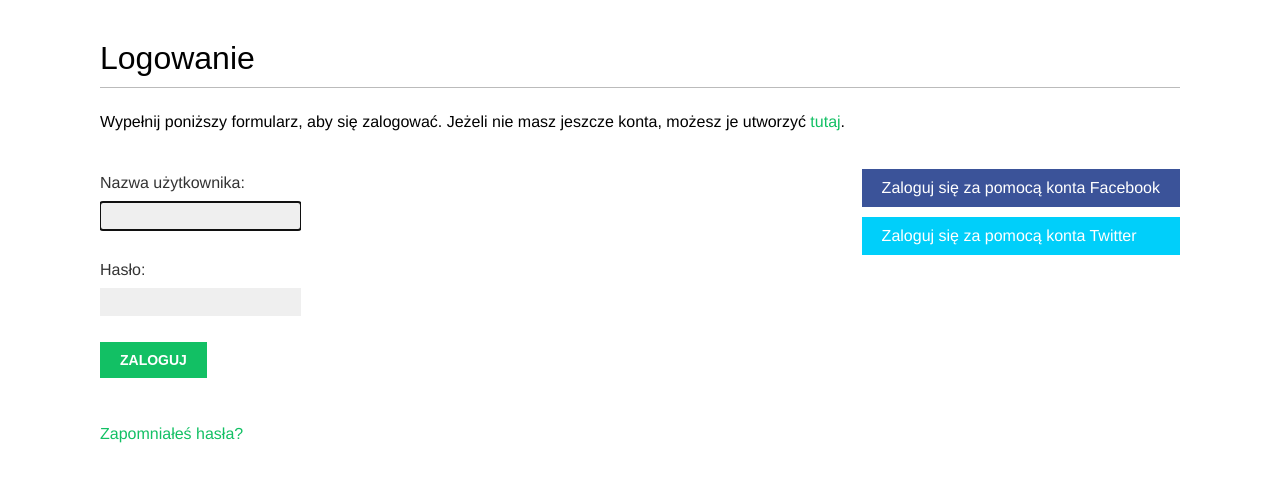
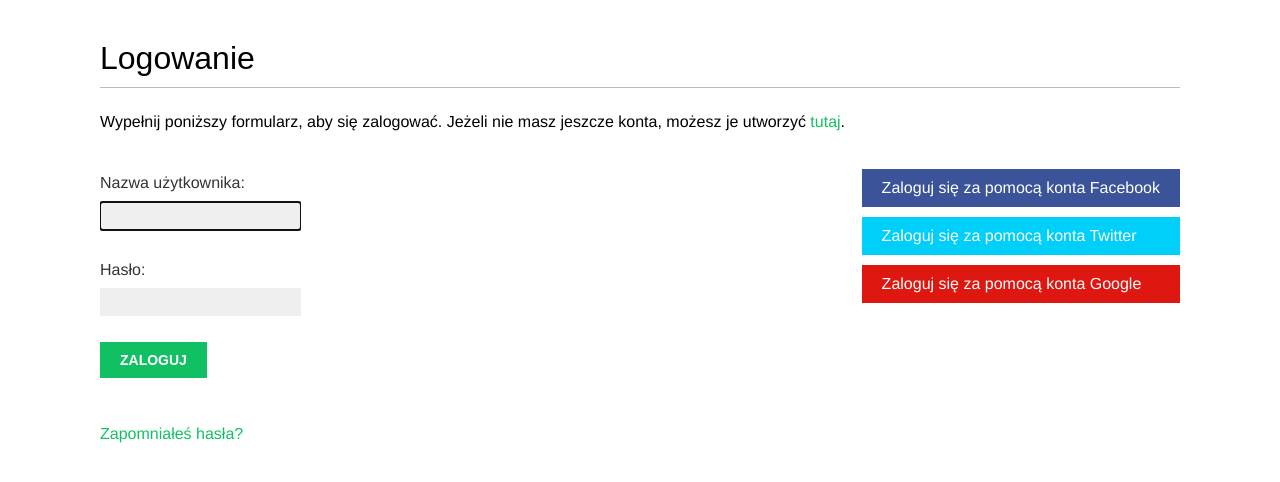
Before and after one commit to KFolwarski20/SocialMediaPlatform, a Django app: page /account/login/ in a window 1280 px wide. Shown: the part 47-529 px from the top of the page. Run offline with Django 4.2, Linux system fonts and the light colour scheme; some web fonts are replaced.

Commit message:
Improve Twitter auth & add Google auth

```diff
--- a/bookmarks/account/templates/registration/login.html
+++ b/bookmarks/account/templates/registration/login.html
@@ -30,6 +30,8 @@
                 Zaloguj się za pomocą konta Facebook</a></li>
             <li class="twitter"><a href="{% url "social:begin" "twitter" %}">
                 Zaloguj się za pomocą konta Twitter</a></li>
+            <li class="google"><a href="{% url "social:begin" "google-oauth2" %}">
+                Zaloguj się za pomocą konta Google</a></li>
         </ul>
     </div>
 {% endblock %}
--- a/bookmarks/bookmarks/settings.py
+++ b/bookmarks/bookmarks/settings.py
@@ -141,6 +141,7 @@
     'account.authentication.EmailAuthBackend',
     'social_core.backends.facebook.FacebookOAuth2',
     'social_core.backends.twitter.TwitterOAuth',
+    'social_core.backends.google.GoogleOAuth2',
 ]
 
 # Facebook connection
@@ -152,3 +153,7 @@
 SOCIAL_AUTH_TWITTER_KEY = os.environ.get("SOCIAL_AUTH_TWITTER_KEY")
 SOCIAL_AUTH_TWITTER_SECRET = os.environ.get("SOCIAL_AUTH_TWITTER_SECRET")
 SOCIAL_AUTH_TWITTER_USE_SSL = True
+
+# Google connection
+SOCIAL_AUTH_GOOGLE_OAUTH2_KEY = os.environ.get("SOCIAL_AUTH_GOOGLE_OAUTH2_KEY")
+SOCIAL_AUTH_GOOGLE_OAUTH2_SECRET = os.environ.get("SOCIAL_AUTH_GOOGLE_OAUTH2_SECRET")
```
